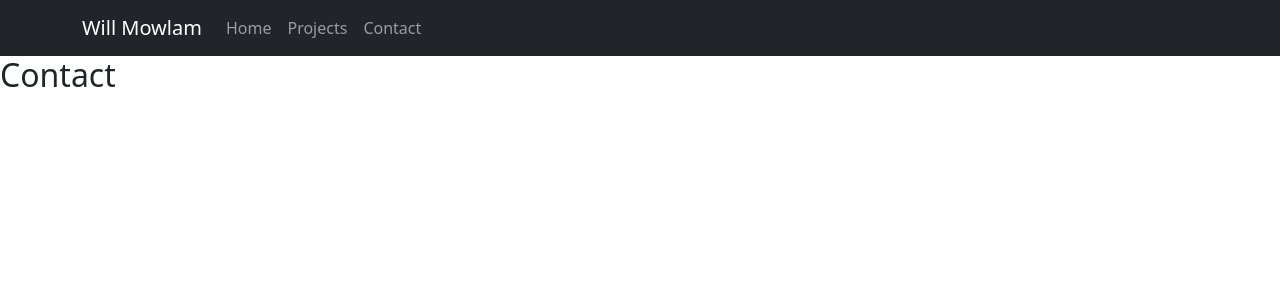
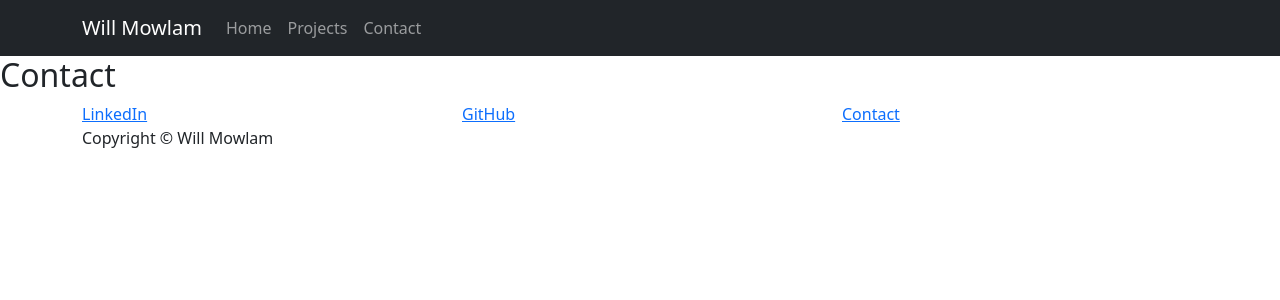
Before and after one commit to willmowlam/nebulus-react-portfolio, a React (Vite) app: page /contact in a window 1280 px wide. Shown: the top 300 px of the page. Built offline with nearby package versions, Linux system fonts and the light colour scheme.

Commit message:
Add footer and content

```diff
--- a/src/App.jsx
+++ b/src/App.jsx
@@ -1,5 +1,4 @@
 import { Routes, Route } from 'react-router-dom';
-import { Button, Container, Row, Col } from 'react-bootstrap';
 import Header from './components/Header';
 import Footer from './components/Footer';
 import Home from './components/Pages/Home';
@@ -17,6 +16,7 @@ function App() {
         <Route path="/projects" element={<Projects />} />
         <Route path="/contact" element={<Contact />} />
       </Routes>
+      <Footer />
     </>
   );
 };
--- a/src/components/Footer/index.jsx
+++ b/src/components/Footer/index.jsx
@@ -1,11 +1,18 @@
-// Links to LinkedIn, GitHub and Contact
-
-// Copyright statement
+import { Container, Row, Col } from 'react-bootstrap';
 
 function Footer() {
   return (
     <>
-      <h2>Footer</h2>
+      <Container>
+        <Row>
+          <Col><a href="https://www.linkedin.com/in/will-mowlam">LinkedIn</a></Col>
+          <Col><a href="https://github.com/willmowlam/">GitHub</a></Col>
+          <Col><a href="/contact">Contact</a></Col>
+        </Row>
+        <Row>
+          <p>Copyright &copy; Will Mowlam</p>
+        </Row>
+      </Container>
     </>
     );
   }
```
